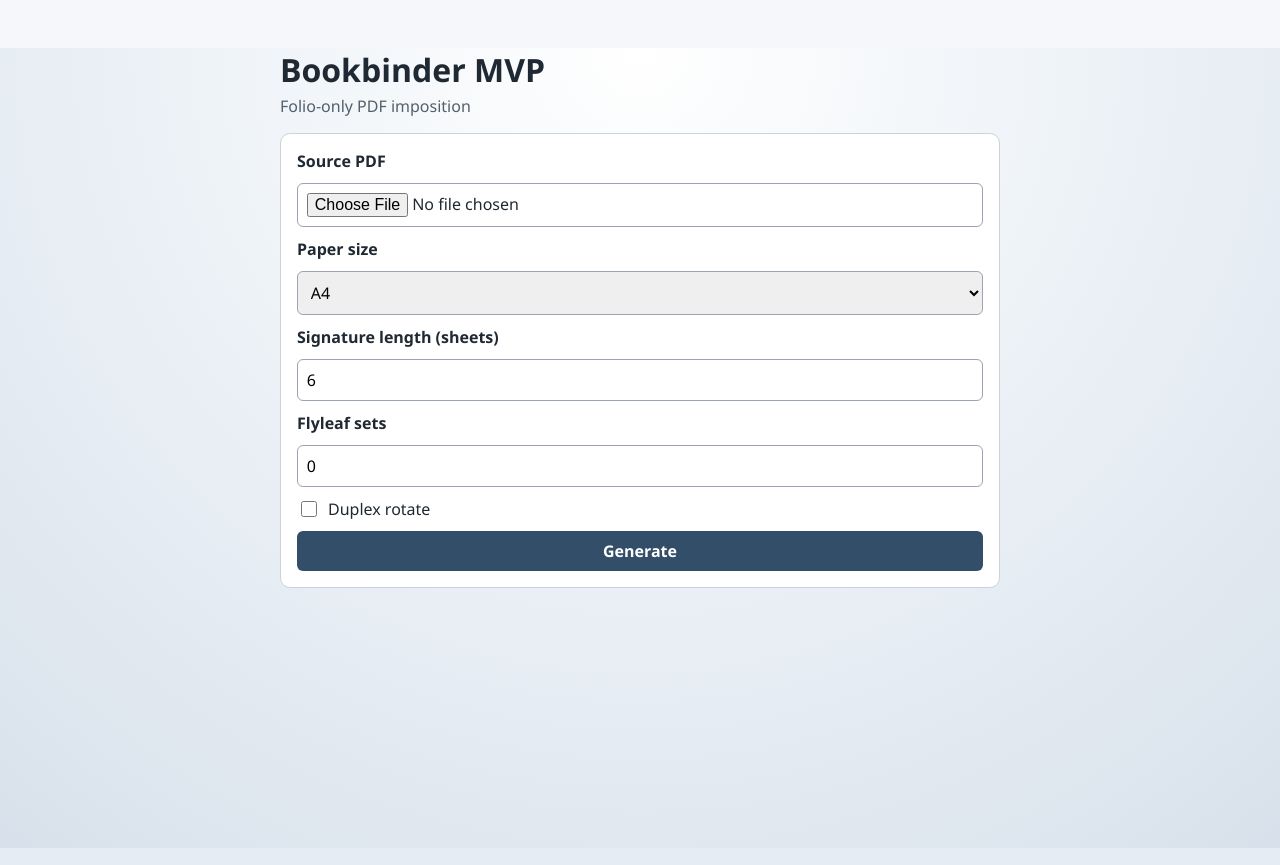
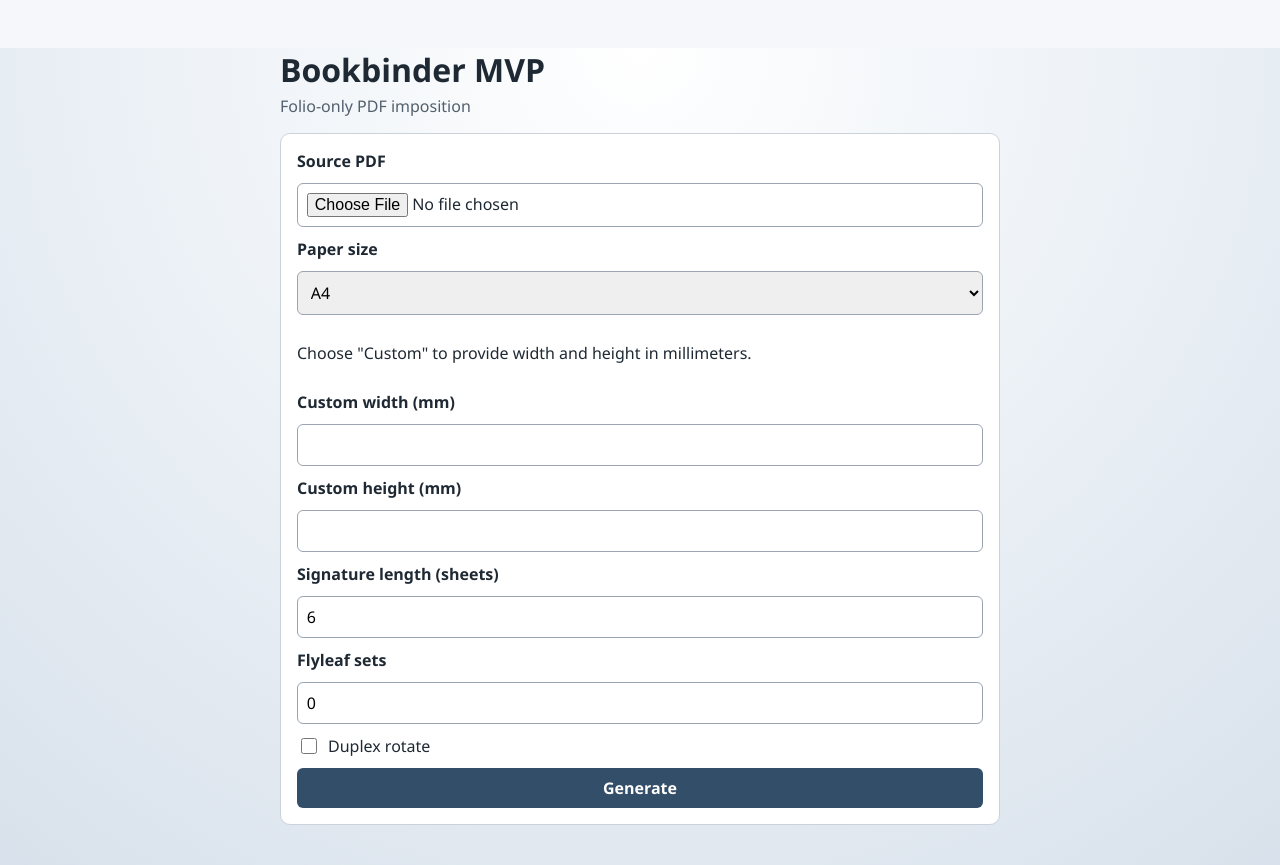
Before and after one commit to soenderby/bookbinder, a FastAPI app: page / in a window 1280 px wide. Shown: the top 865 px of the page. Run offline with FastAPI, Linux system fonts and the light colour scheme.

Commit message:
Add polished paper size options and custom dimension validation

```diff
--- a/bookbinder/constants.py
+++ b/bookbinder/constants.py
@@ -3,8 +3,12 @@ from __future__ import annotations
 from typing import Final
 
 PAPER_SIZES: Final[dict[str, tuple[float, float]]] = {
+    "A3": (841.8898, 1190.551),
     "A4": (595.2756, 841.8898),
+    "A5": (419.5276, 595.2756),
+    "Legal": (612.0, 1008.0),
     "Letter": (612.0, 792.0),
+    "Tabloid": (792.0, 1224.0),
 }
 
 DEFAULT_ARTIFACT_DIR: Final[str] = "generated"
--- a/bookbinder/imposition/pdf_writer.py
+++ b/bookbinder/imposition/pdf_writer.py
@@ -81,9 +81,13 @@ def write_duplex_aggregated_pdf(
     output_path: Path,
     paper_size: str,
     duplex_rotate: bool,
+    custom_dimensions: tuple[float, float] | None = None,
     blank_token: str = BLANK_PAGE,
 ) -> GeneratedArtifact:
-    output_width, output_height = resolve_paper_dimensions(paper_size)
+    if custom_dimensions is not None:
+        output_width, output_height = custom_dimensions
+    else:
+        output_width, output_height = resolve_paper_dimensions(paper_size)
 
     writer = PdfWriter()
     placed_tokens: list[tuple[PageToken, PageToken]] = []
--- a/bookbinder/web/app.py
+++ b/bookbinder/web/app.py
@@ -29,6 +29,8 @@ from bookbinder.imposition.pdf_writer import (
 
 _REQUEST_ID_PATTERN = re.compile(r"^[a-f0-9]{32}$")
 _EXPIRED_ARTIFACT_MESSAGE = "This download link has expired after cleanup. Regenerate the PDF to create a new link."
+_CUSTOM_PAPER_SIZE = "Custom"
+_POINTS_PER_MM = 72.0 / 25.4
 
 
 @dataclass(frozen=True)
@@ -37,6 +39,8 @@ class ImpositionOptions:
     signature_length: int
     flyleafs: int
     duplex_rotate: bool
+    custom_width_points: float | None
+    custom_height_points: float | None
 
 
 def _cleanup_stale_artifacts(
@@ -81,22 +85,54 @@ def _parse_form_input(
     signature_length: int,
     flyleafs: int,
     duplex_rotate: bool,
+    custom_width_mm: str,
+    custom_height_mm: str,
 ) -> tuple[ImpositionOptions, dict[str, Any], str | None]:
+    normalized_paper_size = paper_size.strip()
+    width_mm_value = custom_width_mm.strip()
+    height_mm_value = custom_height_mm.strip()
+
     options = ImpositionOptions(
-        paper_size=paper_size,
+        paper_size=normalized_paper_size,
         signature_length=signature_length,
         flyleafs=flyleafs,
         duplex_rotate=duplex_rotate,
+        custom_width_points=None,
+        custom_height_points=None,
     )
     form_values: dict[str, Any] = {
         "paper_size": options.paper_size,
         "signature_length": options.signature_length,
         "flyleafs": options.flyleafs,
         "duplex_rotate": options.duplex_rotate,
+        "custom_width_mm": width_mm_value,
+        "custom_height_mm": height_mm_value,
     }
 
-    if options.paper_size not in PAPER_SIZES:
-        return options, form_values, "Invalid paper size. Choose A4 or Letter."
+    allowed_sizes = set(PAPER_SIZES)
+    allowed_sizes.add(_CUSTOM_PAPER_SIZE)
+    if options.paper_size not in allowed_sizes:
+        valid_sizes = ", ".join(sorted(allowed_sizes))
+        return options, form_values, f"Invalid paper size. Choose one of: {valid_sizes}."
+
+    if options.paper_size == _CUSTOM_PAPER_SIZE:
+        try:
+            width_mm = float(width_mm_value)
+            height_mm = float(height_mm_value)
+        except ValueError:
+            return options, form_values, "Custom paper dimensions must be numeric values in millimeters."
+
+        if width_mm <= 0 or height_mm <= 0:
+            return options, form_values, "Custom paper dimensions must be greater than 0 mm."
+
+        options = ImpositionOptions(
+            paper_size=options.paper_size,
+            signature_length=options.signature_length,
+            flyleafs=options.flyleafs,
+            duplex_rotate=options.duplex_rotate,
+            custom_width_points=width_mm * _POINTS_PER_MM,
+            custom_height_points=height_mm * _POINTS_PER_MM,
+        )
 
     return options, form_values, None
 
@@ -150,6 +186,11 @@ def _impose_payload(
         output_path=output_path,
         paper_size=options.paper_size,
         duplex_rotate=options.duplex_rotate,
+        custom_dimensions=(
+            None
+            if options.custom_width_points is None or options.custom_height_points is None
+            else (options.custom_width_points, options.custom_height_points)
+        ),
     )
 
     return {
@@ -216,6 +257,8 @@ def create_app(
             "signature_length": 6,
             "flyleafs": 0,
             "duplex_rotate": False,
+            "custom_width_mm": "",
+            "custom_height_mm": "",
         }
         if form_values:
             defaults.update(form_values)
@@ -225,7 +268,7 @@ def create_app(
             name="index.html",
             context={
                 "result": result,
-                "paper_sizes": sorted(PAPER_SIZES.keys()),
+                "paper_sizes": sorted(PAPER_SIZES.keys()) + [_CUSTOM_PAPER_SIZE],
                 "form": defaults,
             },
             status_code=status_code,
@@ -247,12 +290,16 @@ def create_app(
         signature_length: int = Form(6, ge=1),
         flyleafs: int = Form(0, ge=0),
         duplex_rotate: bool = Form(False),
+        custom_width_mm: str = Form(""),
+        custom_height_mm: str = Form(""),
     ) -> HTMLResponse:
         options, form_values, form_error = _parse_form_input(
             paper_size=paper_size,
             signature_length=signature_length,
             flyleafs=flyleafs,
             duplex_rotate=duplex_rotate,
+            custom_width_mm=custom_width_mm,
+            custom_height_mm=custom_height_mm,
         )
         if form_error is not None:
             return render_index(
--- a/bookbinder/web/templates/index.html
+++ b/bookbinder/web/templates/index.html
@@ -21,6 +21,13 @@
           <option value="{{ size }}" {{ "selected" if form.paper_size == size else "" }}>{{ size }}</option>
           {% endfor %}
         </select>
+        <p class="hint">Choose "Custom" to provide width and height in millimeters.</p>
+
+        <label for="custom_width_mm">Custom width (mm)</label>
+        <input id="custom_width_mm" name="custom_width_mm" type="number" min="0.1" step="any" value="{{ form.custom_width_mm }}" />
+
+        <label for="custom_height_mm">Custom height (mm)</label>
+        <input id="custom_height_mm" name="custom_height_mm" type="number" min="0.1" step="any" value="{{ form.custom_height_mm }}" />
 
         <label for="signature_length">Signature length (sheets)</label>
         <input id="signature_length" name="signature_length" type="number" min="1" value="{{ form.signature_length }}" required />
@@ -57,6 +64,8 @@
         const storageKey = "bookbinder.form.v1";
         const fields = [
           { id: "paper_size", kind: "value" },
+          { id: "custom_width_mm", kind: "value" },
+          { id: "custom_height_mm", kind: "value" },
           { id: "signature_length", kind: "value" },
           { id: "flyleafs", kind: "value" },
           { id: "duplex_rotate", kind: "checked" },
```
Also changed, not shown: tests/mvp_integration/test_web_flow.py (+83 -4 lines), README.md.
